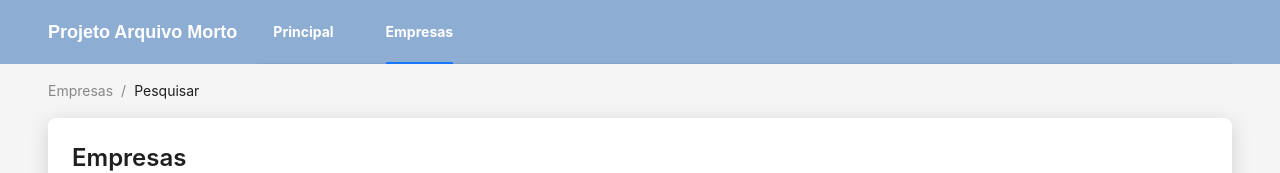
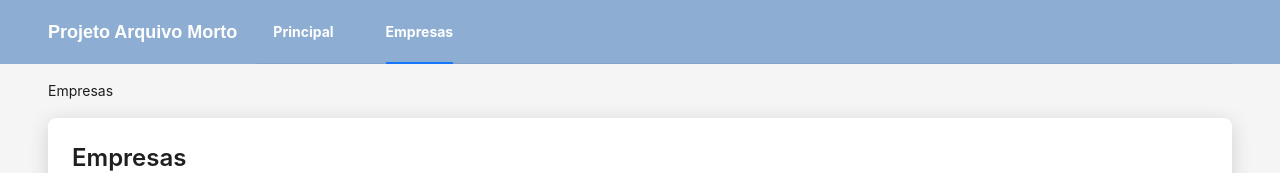
Before and after one commit to Marcusx11/Projeto-Arquivo-Morto-Web, a Next.js app in the folder projeto-arquivo-morto-web/: page /empresas in a window 1280 px wide. Shown: the top 173 px of the page. Built offline with nearby package versions, Linux system fonts and the light colour scheme.

Commit message:
botão de retornar para tela anterior

```diff
--- a/projeto-arquivo-morto-web/src/app/empresas/page.tsx
+++ b/projeto-arquivo-morto-web/src/app/empresas/page.tsx
@@ -15,7 +15,7 @@ export default function Empresas() {
     };
 
     return (
-        <ContentContainerLayout breadCrumbList={[{ title: 'Empresas' }, { title: 'Pesquisar' }]}>
+        <ContentContainerLayout breadCrumbList={[{ title: 'Empresas' }]}>
             <Row>
                 <Col span={24}>
                     <Typography.Title level={3}>Empresas</Typography.Title>
--- a/projeto-arquivo-morto-web/src/app/empresas/salvar/[[...id]]/page.tsx
+++ b/projeto-arquivo-morto-web/src/app/empresas/salvar/[[...id]]/page.tsx
@@ -10,7 +10,7 @@ export default function SalvarEmpresas() {
     const { id } = params;
 
     return (
-        <ContentContainerLayout breadCrumbList={[{ title: 'Empresas' }, { title: 'Salvar' }]}>
+        <ContentContainerLayout breadCrumbList={[{ title: 'Empresas', href: '/empresas' }, { title: 'Salvar' }]}>
             <Row>
                 <Col span={24}>
                     <Typography.Title level={3}>Salvar Empresa</Typography.Title>
--- a/projeto-arquivo-morto-web/src/components/contentcontainer/contentcontainer.tsx
+++ b/projeto-arquivo-morto-web/src/components/contentcontainer/contentcontainer.tsx
@@ -7,7 +7,7 @@ export default function ContentContainerLayout({
   breadCrumbList
 }: Readonly<{
   children: React.ReactNode;
-  breadCrumbList: { title: string }[];
+  breadCrumbList: { title: string, href?: string }[];
 }>) {
     return (
       <Content style={{ padding: '0 48px' }}>
```
